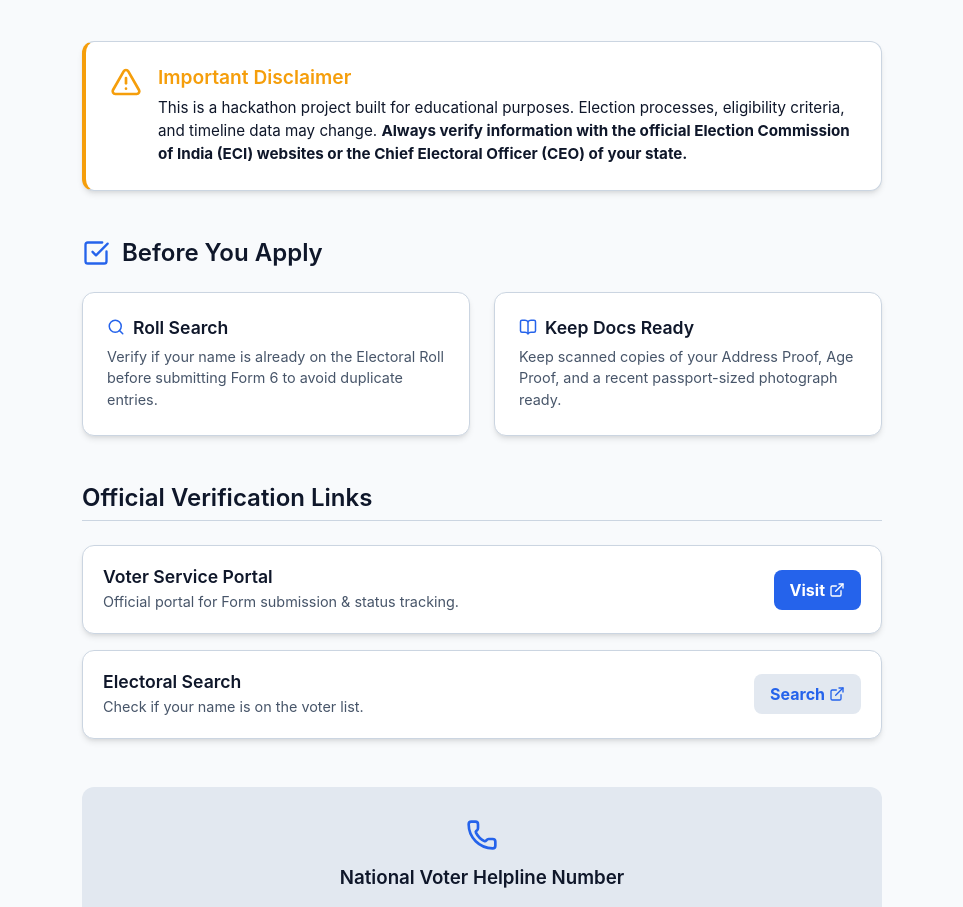
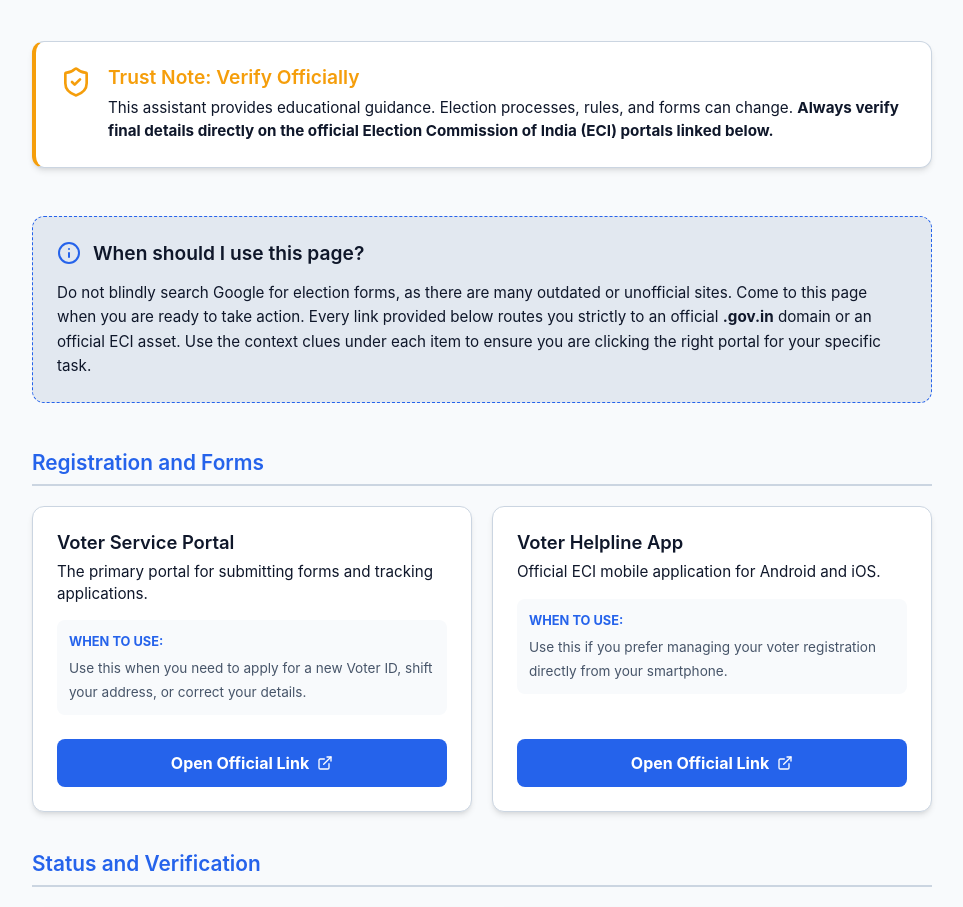
Before and after one commit to Viswanathan49/election-process-education-assistant, a React (Vite) app: page /resources in a window 1280 px wide. Shown: the part 180-1087 px from the top of the page, without its empty margins (158-1121 px from the left). Built offline with nearby package versions, Linux system fonts and the light colour scheme.

Commit message:
feat: updated Resources page with curated groups and contextual helpers

```diff
--- a/src/pages/Resources.jsx
+++ b/src/pages/Resources.jsx
@@ -1,89 +1,107 @@
 import React from 'react';
 import Card from '../components/Card';
-import { AlertTriangle, BookOpen, ExternalLink, Phone, CheckSquare, Search } from 'lucide-react';
+import { AlertTriangle, ExternalLink, Phone, Info, ShieldCheck } from 'lucide-react';
+
+const resourceGroups = [
+  {
+    title: "Registration and Forms",
+    items: [
+      { name: "Voter Service Portal", desc: "The primary portal for submitting forms and tracking applications.", when: "Use this when you need to apply for a new Voter ID, shift your address, or correct your details.", link: "https://voters.eci.gov.in/" },
+      { name: "Voter Helpline App", desc: "Official ECI mobile application for Android and iOS.", when: "Use this if you prefer managing your voter registration directly from your smartphone.", link: "https://play.google.com/store/apps/details?id=com.eci.citizen" }
+    ]
+  },
+  {
+    title: "Status and Verification",
+    items: [
+      { name: "Electoral Search", desc: "Search the official voter list (Electoral Roll).", when: "Use this before elections to ensure your name exists and to locate your part/serial number.", link: "https://electoralsearch.eci.gov.in/" },
+      { name: "Track Application Status", desc: "Check the status of your submitted forms.", when: "Use this after applying to see if your Form 6, 7, or 8 has been approved by the BLO.", link: "https://voters.eci.gov.in/" }
+    ]
+  },
+  {
+    title: "Polling Day Information",
+    items: [
+      { name: "Know Your Polling Booth", desc: "Locate your assigned polling station on a map.", when: "Use this 1-2 days before the election to plan your route.", link: "https://electoralsearch.eci.gov.in/" },
+      { name: "Candidate Affidavits (KYC)", desc: "View the background and affidavits of contesting candidates.", when: "Use this before voting to research the candidates in your constituency.", link: "https://affidavit.eci.gov.in/" }
+    ]
+  },
+  {
+    title: "Official Voter Help Tools",
+    items: [
+      { name: "National Voter Helpline", desc: "Toll-free number for queries and complaints.", when: "Call this when you face issues at the booth or need urgent application help.", phone: "1950" },
+      { name: "National Grievance Services", desc: "Official portal to lodge formal complaints.", when: "Use this to report Electoral violations or unresponsive officials.", link: "https://voters.eci.gov.in/" }
+    ]
+  }
+];
 
 const Resources = () => {
   return (
-    <div style={{ maxWidth: '800px', margin: '0 auto' }}>
-      <h1 style={{ marginBottom: '1rem', textAlign: 'center' }}>Resources & Links</h1>
+    <div style={{ maxWidth: '900px', margin: '0 auto', paddingBottom: '2rem' }}>
+      <h1 style={{ marginBottom: '1rem', textAlign: 'center' }}>Curated Resources</h1>
       <p style={{ textAlign: 'center', color: 'var(--secondary-text)', marginBottom: '3rem' }}>
-        Helpful links and official platforms for voter services.
+        Verified links and official platforms for all your voter services.
       </p>
 
       {/* Main Disclaimer */}
       <Card style={{ marginBottom: '3rem', borderLeft: '4px solid var(--warning)', backgroundColor: 'var(--card-bg)' }}>
         <div style={{ display: 'flex', gap: '1rem', alignItems: 'flex-start' }}>
-          <AlertTriangle color="var(--warning)" size={32} style={{ flexShrink: 0 }} />
+          <ShieldCheck color="var(--warning)" size={32} style={{ flexShrink: 0 }} />
           <div>
-            <h3 style={{ marginBottom: '0.5rem', color: 'var(--warning)', fontSize: '1.2rem' }}>Important Disclaimer</h3>
+            <h3 style={{ marginBottom: '0.5rem', color: 'var(--warning)', fontSize: '1.2rem' }}>Trust Note: Verify Officially</h3>
             <p style={{ margin: 0, fontSize: '0.95rem', lineHeight: '1.5' }}>
-              This is a hackathon project built for educational purposes. Election processes, eligibility criteria, and timeline data may change. <strong>Always verify information with the official Election Commission of India (ECI) websites or the Chief Electoral Officer (CEO) of your state.</strong>
+              This assistant provides educational guidance. Election processes, rules, and forms can change. <strong>Always verify final details directly on the official Election Commission of India (ECI) portals linked below.</strong>
             </p>
           </div>
         </div>
       </Card>
 
-      {/* What to Verify Before Submitting */}
-      <section style={{ marginBottom: '3rem' }}>
-        <div style={{ display: 'flex', alignItems: 'center', gap: '0.75rem', marginBottom: '1.5rem' }}>
-          <CheckSquare color="var(--primary)" size={28} />
-          <h2 style={{ margin: 0 }}>Before You Apply</h2>
+      {/* When should I use this helper */}
+      <section style={{ marginBottom: '3rem', backgroundColor: 'var(--secondary)', padding: '1.5rem', borderRadius: '0.75rem', border: '1px dashed var(--primary)' }}>
+        <div style={{ display: 'flex', alignItems: 'center', gap: '0.75rem', marginBottom: '1rem' }}>
+          <Info color="var(--primary)" size={24} />
+          <h2 style={{ margin: 0, fontSize: '1.2rem' }}>When should I use this page?</h2>
         </div>
-        <div style={{ display: 'grid', gridTemplateColumns: 'repeat(auto-fit, minmax(200px, 1fr))', gap: '1.5rem' }}>
-          <Card>
-            <h3 style={{ fontSize: '1.1rem', marginBottom: '0.5rem', display: 'flex', alignItems: 'center', gap: '0.5rem' }}>
-              <Search size={18} color="var(--primary)" /> Roll Search
-            </h3>
-            <p style={{ fontSize: '0.9rem', color: 'var(--secondary-text)', margin: 0 }}>
-              Verify if your name is already on the Electoral Roll before submitting Form 6 to avoid duplicate entries.
-            </p>
-          </Card>
-          <Card>
-            <h3 style={{ fontSize: '1.1rem', marginBottom: '0.5rem', display: 'flex', alignItems: 'center', gap: '0.5rem' }}>
-              <BookOpen size={18} color="var(--primary)" /> Keep Docs Ready
-            </h3>
-            <p style={{ fontSize: '0.9rem', color: 'var(--secondary-text)', margin: 0 }}>
-              Keep scanned copies of your Address Proof, Age Proof, and a recent passport-sized photograph ready.
-            </p>
-          </Card>
-        </div>
+        <p style={{ margin: 0, color: 'var(--text-color)', fontSize: '0.95rem', lineHeight: '1.6' }}>
+          Do not blindly search Google for election forms, as there are many outdated or unofficial sites. Come to this page when you are ready to take action. Every link provided below routes you strictly to an official <strong>.gov.in</strong> domain or an official ECI asset. Use the context clues under each item to ensure you are clicking the right portal for your specific task.
+        </p>
       </section>
 
-      {/* Official Links */}
-      <section style={{ marginBottom: '3rem' }}>
-        <h2 style={{ marginBottom: '1.5rem', paddingBottom: '0.5rem', borderBottom: '1px solid var(--border-color)' }}>Official Verification Links</h2>
-        <div style={{ display: 'flex', flexDirection: 'column', gap: '1rem' }}>
-          <Card hoverable style={{ display: 'flex', justifyContent: 'space-between', alignItems: 'center', padding: '1.25rem' }}>
-            <div>
-              <h3 style={{ margin: 0, marginBottom: '0.25rem', fontSize: '1.1rem' }}>Voter Service Portal</h3>
-              <p style={{ margin: 0, color: 'var(--secondary-text)', fontSize: '0.9rem' }}>Official portal for Form submission & status tracking.</p>
+      {/* Curated Resource Groups */}
+      <div style={{ display: 'flex', flexDirection: 'column', gap: '2.5rem' }}>
+        {resourceGroups.map((group, gIdx) => (
+          <section key={gIdx}>
+            <h2 style={{ marginBottom: '1.25rem', paddingBottom: '0.5rem', borderBottom: '2px solid var(--border-color)', color: 'var(--primary)', fontSize: '1.3rem' }}>
+              {group.title}
+            </h2>
+            <div style={{ display: 'grid', gridTemplateColumns: 'repeat(auto-fit, minmax(300px, 1fr))', gap: '1.25rem' }}>
+              {group.items.map((item, iIdx) => (
+                <Card hoverable key={iIdx} style={{ display: 'flex', flexDirection: 'column', height: '100%' }}>
+                  <div style={{ flex: 1 }}>
+                    <h3 style={{ margin: 0, marginBottom: '0.5rem', fontSize: '1.15rem' }}>{item.name}</h3>
+                    <p style={{ margin: 0, marginBottom: '1rem', color: 'var(--text-color)', fontSize: '0.95rem', lineHeight: '1.4' }}>
+                      {item.desc}
+                    </p>
+                    <div style={{ backgroundColor: 'var(--bg-color)', padding: '0.75rem', borderRadius: '0.5rem', marginBottom: '1.5rem' }}>
+                      <strong style={{ display: 'block', fontSize: '0.8rem', textTransform: 'uppercase', color: 'var(--primary)', marginBottom: '0.25rem' }}>When to use:</strong>
+                      <span style={{ fontSize: '0.85rem', color: 'var(--secondary-text)' }}>{item.when}</span>
+                    </div>
+                  </div>
+
+                  {item.link ? (
+                    <a href={item.link} target="_blank" rel="noreferrer" style={{ display: 'inline-flex', alignItems: 'center', justifyContent: 'center', gap: '0.5rem', fontWeight: 'bold', padding: '0.75rem 1rem', backgroundColor: 'var(--primary)', color: 'white', borderRadius: '0.5rem', textDecoration: 'none', width: '100%', transition: 'opacity 0.2s' }}>
+                      Open Official Link <ExternalLink size={16} />
+                    </a>
+                  ) : (
+                    <div style={{ display: 'inline-flex', alignItems: 'center', justifyContent: 'center', gap: '0.5rem', fontWeight: 'bold', padding: '0.75rem 1rem', backgroundColor: 'var(--secondary)', color: 'var(--primary)', borderRadius: '0.5rem', width: '100%', border: '1px solid var(--primary)' }}>
+                      <Phone size={16} /> Call {item.phone}
+                    </div>
+                  )}
+                </Card>
+              ))}
             </div>
-            <a href="https://voters.eci.gov.in/" target="_blank" rel="noreferrer" style={{ display: 'flex', alignItems: 'center', gap: '0.25rem', fontWeight: 'bold', padding: '0.5rem 1rem', backgroundColor: 'var(--primary)', color: 'white', borderRadius: '0.5rem' }}>
-              Visit <ExternalLink size={16} />
-            </a>
-          </Card>
+          </section>
+        ))}
+      </div>
 
-          <Card hoverable style={{ display: 'flex', justifyContent: 'space-between', alignItems: 'center', padding: '1.25rem' }}>
-            <div>
-              <h3 style={{ margin: 0, marginBottom: '0.25rem', fontSize: '1.1rem' }}>Electoral Search</h3>
-              <p style={{ margin: 0, color: 'var(--secondary-text)', fontSize: '0.9rem' }}>Check if your name is on the voter list.</p>
-            </div>
-            <a href="https://electoralsearch.eci.gov.in/" target="_blank" rel="noreferrer" style={{ display: 'flex', alignItems: 'center', gap: '0.25rem', fontWeight: 'bold', padding: '0.5rem 1rem', backgroundColor: 'var(--secondary)', color: 'var(--primary)', borderRadius: '0.5rem' }}>
-              Search <ExternalLink size={16} />
-            </a>
-          </Card>
-        </div>
-      </section>
-
-      {/* Helpline Contact */}
-      <div style={{ textAlign: 'center', padding: '2rem', backgroundColor: 'var(--secondary)', borderRadius: '0.75rem', position: 'relative', overflow: 'hidden' }}>
-        <div style={{ display: 'flex', justifyContent: 'center', marginBottom: '1rem' }}>
-          <Phone size={32} color="var(--primary)" />
-        </div>
-        <h3 style={{ marginBottom: '0.5rem' }}>National Voter Helpline Number</h3>
-        <p style={{ fontSize: '2.5rem', fontWeight: 'bold', color: 'var(--primary)', margin: '1rem 0', letterSpacing: '4px' }}>1950</p>
-        <p style={{ color: 'var(--secondary-text)', margin: 0, fontSize: '0.95rem' }}>Call toll-free for any voting-related queries or complaints.</p>
-      </div>
     </div>
   );
 };
```
